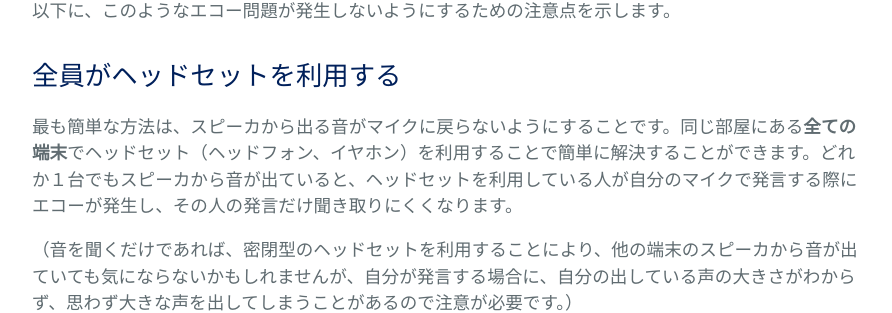
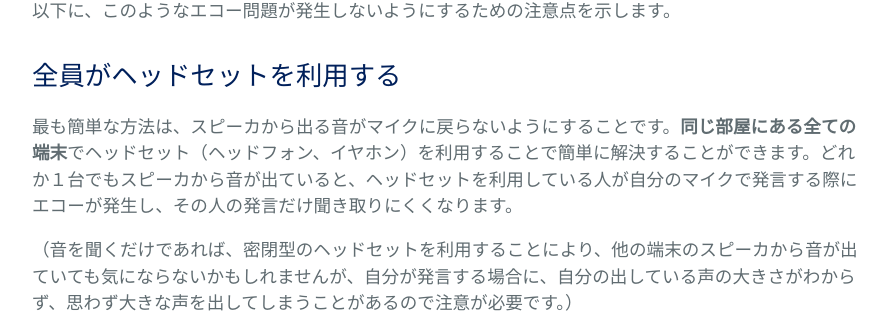
Before and after one commit to kyoto-u/online-edu, a Jekyll site: the page built from zoom-audio-echo.md, in a window 1280 px wide and 900 px high, scrolled down 1026 px. Shown: the part 146-459 px from the top of the window, without its empty margins (192-1084 px from the left). Built offline with Jekyll 4.4.1, drawn with Linux system fonts in a browser that asks for light colours.

```diff
--- a/zoom-audio-echo.md
+++ b/zoom-audio-echo.md
@@ -27,7 +27,7 @@ title: 複数端末を利用する場合の注意（エコーを起こさない
 
 ## 全員がヘッドセットを利用する
 
-最も簡単な方法は、スピーカから出る音がマイクに戻らないようにすることです。同じ部屋にある**全ての端末**でヘッドセット（ヘッドフォン、イヤホン）を利用することで簡単に解決することができます。どれか１台でもスピーカから音が出ていると、ヘッドセットを利用している人が自分のマイクで発言する際にエコーが発生し、その人の発言だけ聞き取りにくくなります。
+最も簡単な方法は、スピーカから出る音がマイクに戻らないようにすることです。**同じ部屋にある全ての端末**でヘッドセット（ヘッドフォン、イヤホン）を利用することで簡単に解決することができます。どれか１台でもスピーカから音が出ていると、ヘッドセットを利用している人が自分のマイクで発言する際にエコーが発生し、その人の発言だけ聞き取りにくくなります。
 
 （音を聞くだけであれば、密閉型のヘッドセットを利用することにより、他の端末のスピーカから音が出ていても気にならないかもしれませんが、自分が発言する場合に、自分の出している声の大きさがわからず、思わず大きな声を出してしまうことがあるので注意が必要です。）
 
```
